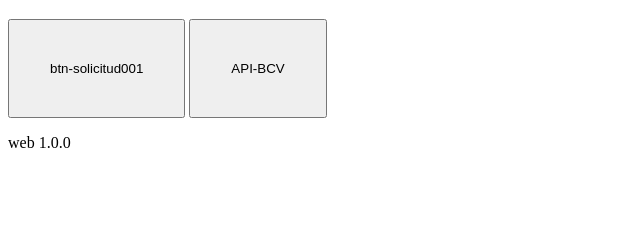
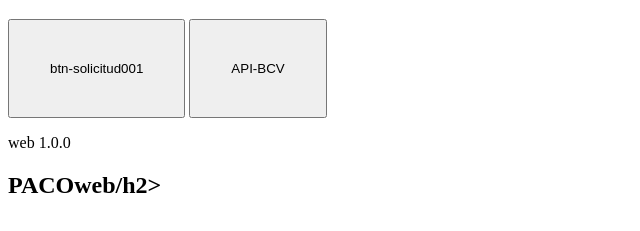
Before and after one commit to FrancStyven/miweb_01, a plain HTML site: page index.html in a window 1280 px wide. Shown: the part 61-292 px from the top of the page, without its empty margins (0-640 px from the left). Drawn offline with Linux system fonts and the light colour scheme; no server answers.

Commit message:
Update index.html
agrega etiqueta h2 pacoweb

```diff
--- a/index.html
+++ b/index.html
@@ -13,7 +13,7 @@
 
 	<button type="button" id="btn-bcv" style="padding:40px 40px;">API-BCV</button>
 	<p>web 1.0.0</p>
-
+	<h2>PACOweb/h2>
 	<script type="text/javascript">
 
 		document.querySelector("#btn-bcv").addEventListener("click", () => {
```
